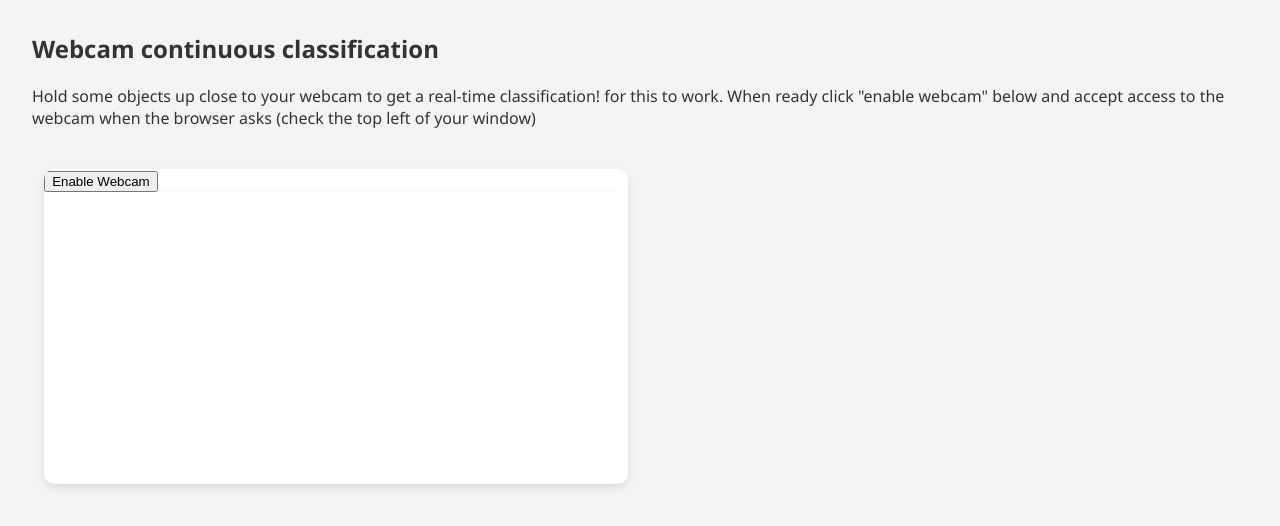
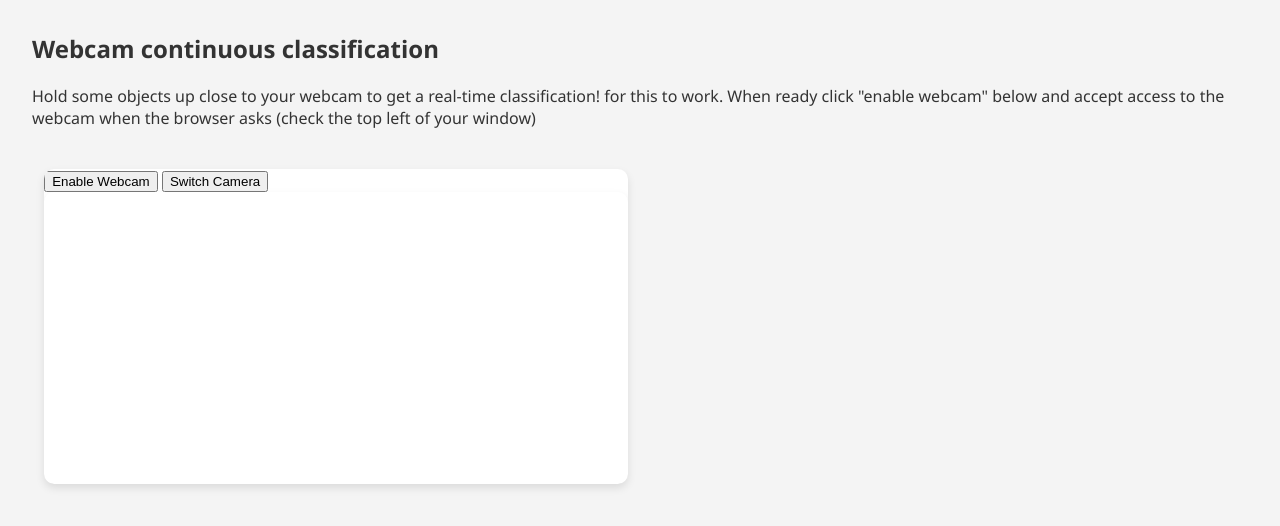
Before and after one commit to skywalkerkabza/imageRecognition, a website: page public/index.html in a window 1280 px wide. Drawn offline with Linux system fonts and the light colour scheme; a script that the page names is missing.

Commit message:
Update index.html

```diff
--- a/public/index.html
+++ b/public/index.html
@@ -1,38 +1,26 @@
 <!DOCTYPE html>
 <html lang="en">
 <head>
-
     <title>Webcam Image Recognition</title>
-    <title>Multiple object detection using pre trained model in TensorFlow.js</title>
     <meta charset="utf-8">
     <meta http-equiv="X-UA-Compatible" content="IE=edge">
     <meta name="viewport" content="width=device-width, initial-scale=1">
-
     <!-- Import the webpage's stylesheet -->
     <link rel="stylesheet" href="style.css">
-
 </head>
 <body>
-
     <h2>Webcam continuous classification</h2>
     <p>Hold some objects up close to your webcam to get a real-time classification!  for this to work. When ready click "enable webcam" below and accept access to the webcam when the browser asks (check the top left of your window)</p>
-
     <div id="liveView" class="videoView">
         <button id="webcamButton">Enable Webcam</button>
+        <button id="switchCameraButton">Switch Camera</button> <!-- New button for switching camera -->
         <video id="webcam" autoplay></video>
     </div>
-    </section>
-
-
-
     <!-- Import TensorFlow.js library -->
     <script src="https://cdn.jsdelivr.net/npm/@tensorflow/tfjs@2.0.0/dist/tf.min.js" type="text/javascript"></script>
-
     <!-- Load the coco-ssd model to use to recognize things in images -->
     <script src="https://cdn.jsdelivr.net/npm/@tensorflow-models/coco-ssd"></script>
-
     <!-- Import the page's JavaScript to do some stuff -->
     <script src="script.js"></script>
-
 </body>
 </html>
```
Lines whose indentation alone changed are shown as unchanged.
